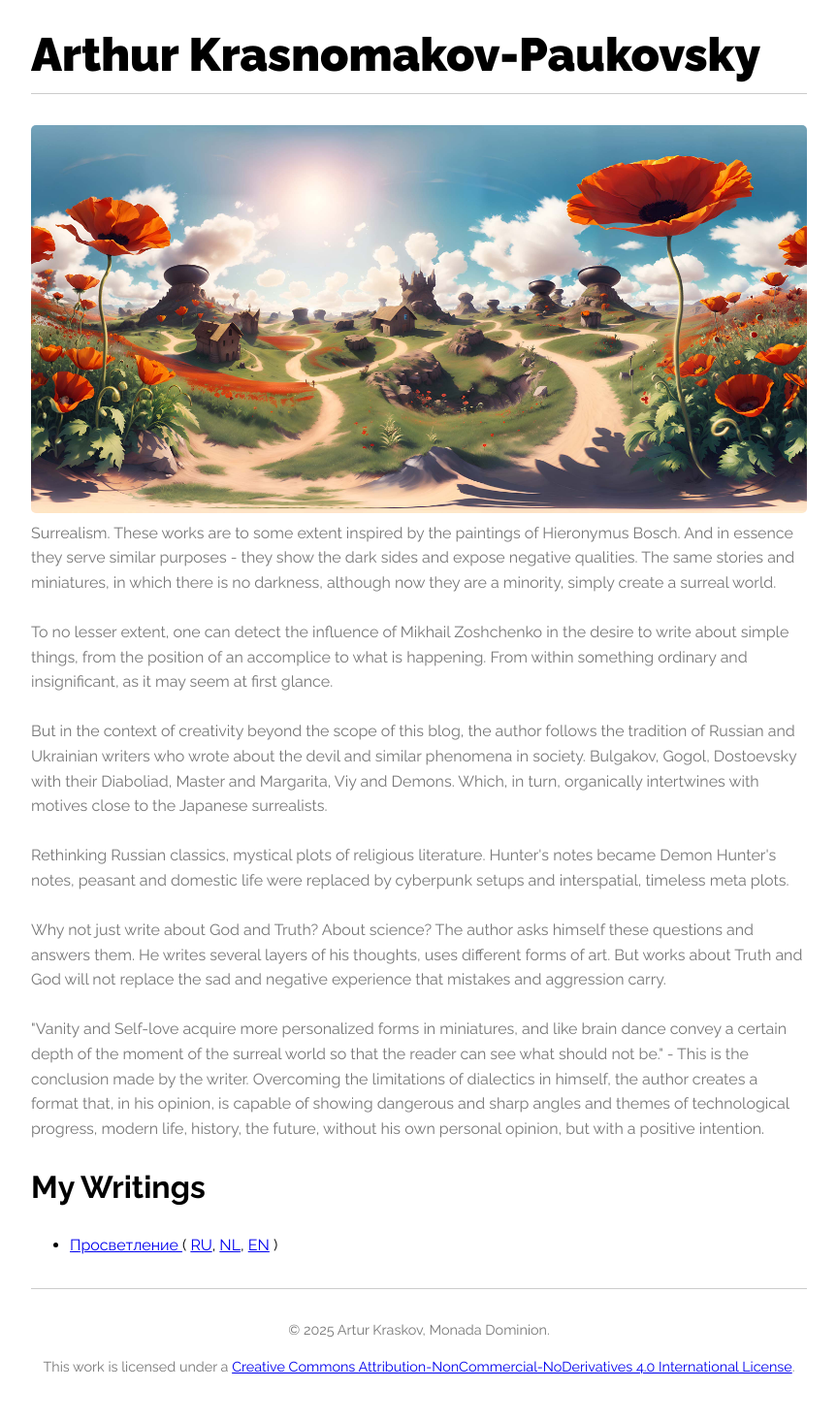
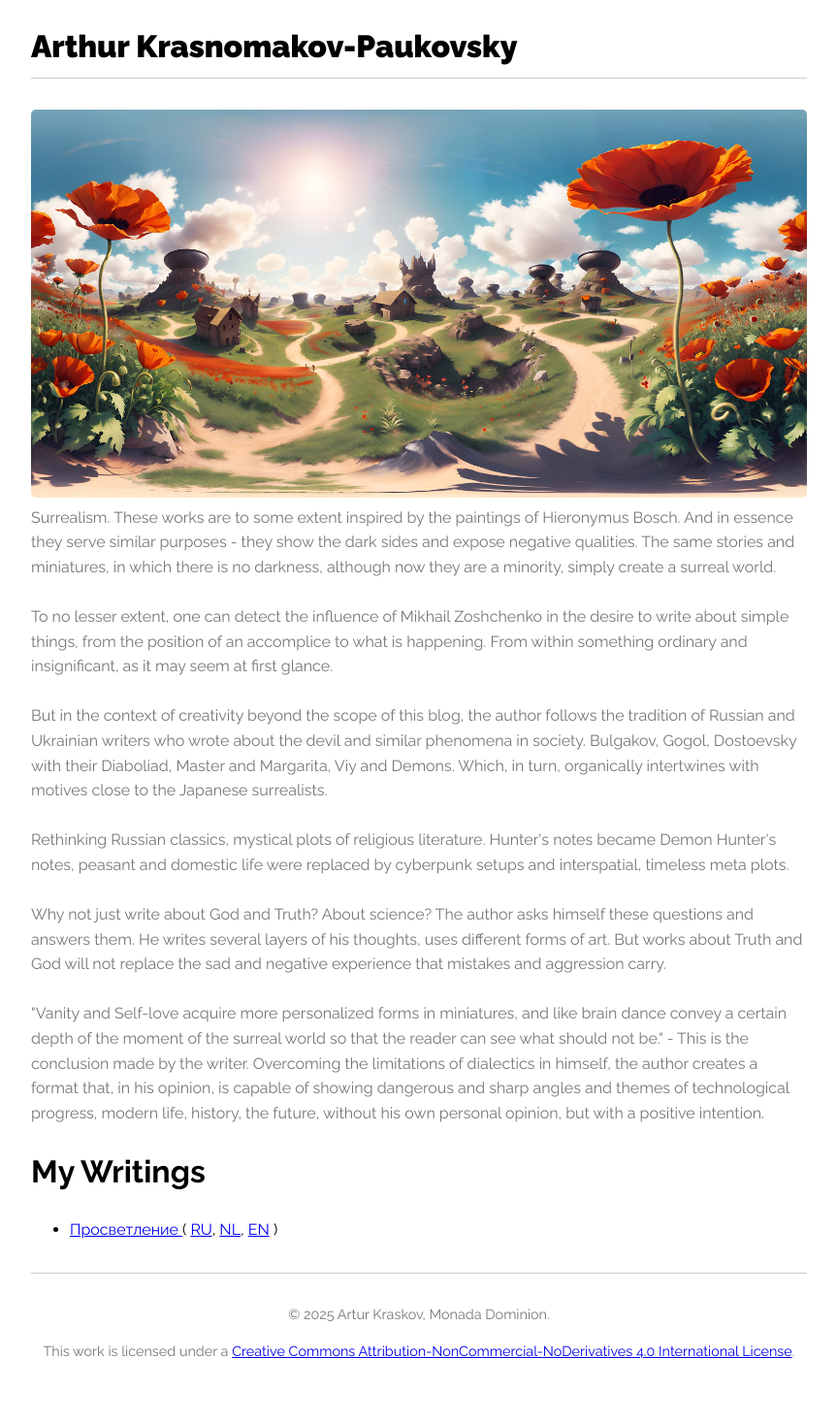
Before and after one commit to Krasnomakov-Bureau-Info/literature, a Jekyll site: the page built from index.md, in a window 1280 px wide. Shown: the whole page at 97% size, without its empty margins (208-1071 px from the left). Built offline with Jekyll 4.4.1, drawn with Linux system fonts in a browser that asks for light colours.

Commit message:
font size

```diff
--- a/assets/css/style.css
+++ b/assets/css/style.css
@@ -17,7 +17,7 @@ header {
 header h1 {
   margin: 0;
   animation: text-shadow 1.5s ease-in-out 2 forwards;
-  font-size: 3em;
+  font-size: 2em;
   font-weight: 900;
   line-height: 1;
 }
```
